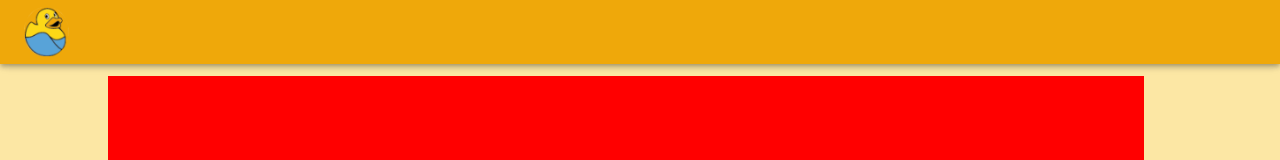
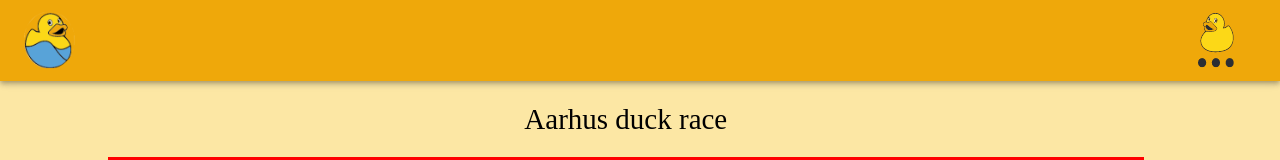
Before and after one commit to ATS-SKP-DataIT/jonas-duckrace, a React (Create React App) app in the folder frontend/: page /skp-projekt-aarhus-duck-race/ in a window 1280 px wide. Shown: the top 160 px of the page. Built offline with nearby package versions, Linux system fonts and the light colour scheme.

Commit message:
Ny Menubar lavet med Material-UI

```diff
--- a/frontend/package.json
+++ b/frontend/package.json
@@ -7,6 +7,7 @@
         "@emotion/react": "^11.7.0",
         "@emotion/styled": "^11.6.0",
         "@material-ui/core": "^4.12.3",
+        "@material-ui/icons": "^4.11.2",
         "@mui/icons-material": "^5.2.1",
         "@mui/material": "^5.2.3",
         "axios": "^0.21.1",
--- a/frontend/src/Layout/UpdatedNav.jsx
+++ b/frontend/src/Layout/UpdatedNav.jsx
@@ -1,20 +1,90 @@
-import React from 'react';
-import { AppBar, Toolbar, IconButton, Badge, MenuItem, Menu, Typography } from '@material-ui/core';
-import { Link, useLocation } from 'react-router-dom';
-import homeLogo from '../assets/img/home-button.png'
+import * as React from 'react';
+import AppBar from '@mui/material/AppBar';
+import Box from '@mui/material/Box';
+import Toolbar from '@mui/material/Toolbar';
+import Typography from '@mui/material/Typography';
+import IconButton from '@mui/material/IconButton';
+import AccountCircle from '@mui/icons-material/AccountCircle';
+import Switch from '@mui/material/Switch';
+import FormControlLabel from '@mui/material/FormControlLabel';
+import FormGroup from '@mui/material/FormGroup';
+import MenuItem from '@mui/material/MenuItem';
+import Menu from '@mui/material/Menu';
+import { Link } from 'react-router-dom';
 
+import homeLogo from '../assets/img/home-button.png';
+import menuLogo from '../assets/img/burger-button.png';
 import useStyles from './style';
 
+
 export const Navigation = () => {
-    const classes = useStyles();
-    return (
-        <AppBar position="fixed">
-            <Toolbar className={classes.toolBar}>
-                <Typography component={Link} to="/" variant="h6" className={classes.title}>
-                    <img src={homeLogo} alt="logo" height="50px" className={classes.image} />
-                </Typography>
+  const [anchorEl, setAnchorEl] = React.useState(null);
+  const classes = useStyles()
 
-            </Toolbar>
-        </AppBar>
-    )
+  const handleMenu = (event) => {
+    setAnchorEl(event.currentTarget);
+  };
+
+  const handleClose = () => {
+    setAnchorEl(null);
+  };
+
+  return (
+    <Box sx={{ flexGrow: 1 }}>
+      <AppBar position="static">
+        <Toolbar className={classes.toolBar}>
+          <IconButton
+            component={Link}
+            to="/"
+            size="large"
+            edge="start"
+            color="inherit"
+            aria-label="menu"
+            sx={{ mr: 2 }}
+          >
+            <img src={homeLogo} alt="homeLogo" className={classes.image} />
+          </IconButton>
+          <Typography variant="h6" component="div" sx={{ flexGrow: 1 }}>
+
+          </Typography>
+            <div>
+              <IconButton
+                size="large"
+                aria-label="account of current user"
+                aria-controls="menu-appbar"
+                aria-haspopup="true"
+                onClick={handleMenu}
+                color="inherit"
+              >
+                <img src={menuLogo} alt="MenuLogo" className={classes.image} />
+              </IconButton>
+              <Menu
+                id="menu-appbar"
+                anchorEl={anchorEl}
+                anchorOrigin={{
+                  vertical: 'top',
+                  horizontal: 'right',
+                }}
+                keepMounted
+                transformOrigin={{
+                  vertical: 'top',
+                  horizontal: 'right',
+                }}
+                open={Boolean(anchorEl)}
+                onClose={handleClose}
+              >
+                <MenuItem component={Link} to="/concept" onClick={handleClose}>Hvad er Århus Duck Race?</MenuItem>
+                <MenuItem component={Link} to="/buy" onClick={handleClose}>Køb din and her</MenuItem>
+                <MenuItem component={Link} to="/donate" onClick={handleClose}>Donér til os her</MenuItem>
+                <MenuItem component={Link} to="/event" onClick={handleClose}>Hvor foregår det?</MenuItem>
+                <MenuItem component={Link} to="/prizes" onClick={handleClose}>Præmier</MenuItem>
+                <MenuItem component={Link} to="/purpose" onClick={handleClose}>Formål</MenuItem>
+                <MenuItem component={Link} to="/aboutus" onClick={handleClose}>Om os</MenuItem>
+              </Menu>
+            </div>
+
+        </Toolbar>
+      </AppBar>
+    </Box>
+  );
 }
```
Also changed, not shown: 1 other file (tests, documents, lock files or other folders).
